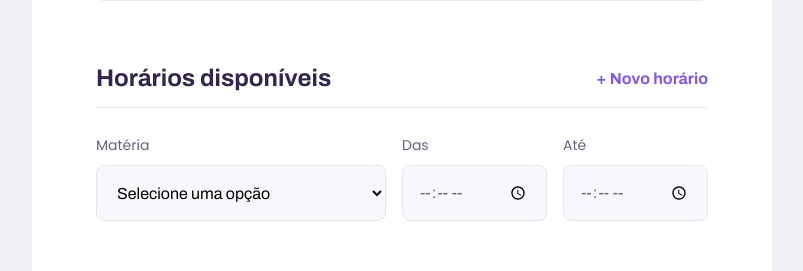
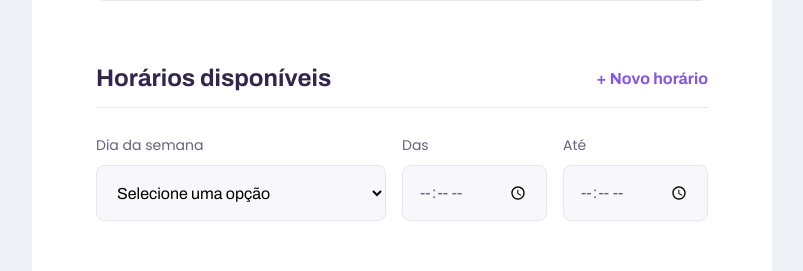
Before and after one commit to ruifernandees/proffy, a React (Create React App) app in the folder web/: page /give-classes in a window 1280 px wide. Shown: the part 1286-1557 px from the top of the page, without its empty margins (238-1041 px from the left). Built offline with nearby package versions, Linux system fonts and the light colour scheme.

Commit message:
TeacherForm scheduleItems implemented

```diff
--- a/web/src/pages/TeacherForm/index.tsx
+++ b/web/src/pages/TeacherForm/index.tsx
@@ -1,4 +1,4 @@
-import React from 'react';
+import React , { useState } from 'react';
 import PageHeader from '../../components/PageHeader';
 
 import Input from '../../components/Input';
@@ -10,6 +10,18 @@
 import './styles.css';
 
 const TeacherForm = () => {
+
+  const [scheduleItems, setScheduleItems] = useState([
+    { week_day: 0, from: '', to: '' }
+  ]);
+
+  function addNewScheduleItem() {
+    setScheduleItems([
+      ...scheduleItems,
+      { week_day: 0, from: '', to: '' }
+    ]);
+  }
+
   return (
     <div id="page-teacher-form" className="container">
       <PageHeader
@@ -51,30 +63,34 @@
         <fieldset>
           <legend>
             Horários disponíveis
-            <button type="button">
+            <button type="button" onClick={addNewScheduleItem}>
               + Novo horário
             </button>
           </legend>
 
-          <div className="schedule-item">
+
+            {scheduleItems.map(scheduleItem => {
+              return (
+                <div key={scheduleItem.week_day} className="schedule-item">
                   <Select
-              name="subject"
-              label="Matéria"
+                    name="week_day"
+                    label="Dia da semana"
                     options={[
-                { value: 'Artes', label: 'Artes' },
-                { value: 'Biologia', label: 'Biologia' },
-                { value: 'Educação Física', label: 'Educação Física' },
-                { value: 'Física', label: 'Física' },
-                { value: 'Geografia', label: 'Geografia' },
-                { value: 'História', label: 'História' },
-                { value: 'Matemática', label: 'Matemática' },
-                { value: 'Português', label: 'Português' },
-                { value: 'Química', label: 'Química' },
+                      { value: '0', label: 'Domingo' },
+                      { value: '1', label: 'Segunda-feira' },
+                      { value: '2', label: 'Terça-feira' },
+                      { value: '3', label: 'Quarta-feira' },
+                      { value: '4', label: 'Quinta-feira' },
+                      { value: '5', label: 'Sexta-feira' },
+                      { value: '6', label: 'Sábado' },
                     ]}
                   />
+
                   <Input name="from" label="Das" type="time" />
                   <Input name="to" label="Até" type="time" />
                 </div>
+              );
+            })}
         </fieldset>
 
         <footer>
```
Lines whose indentation alone changed are shown as unchanged.
